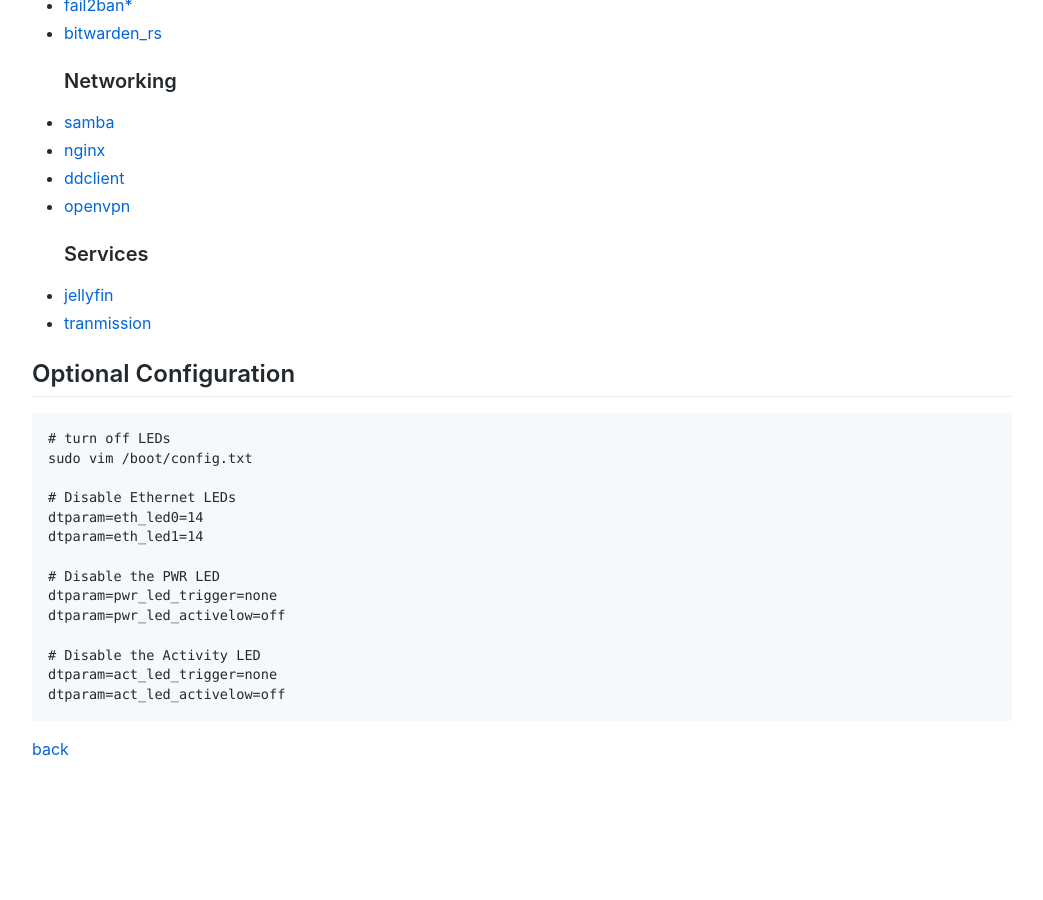
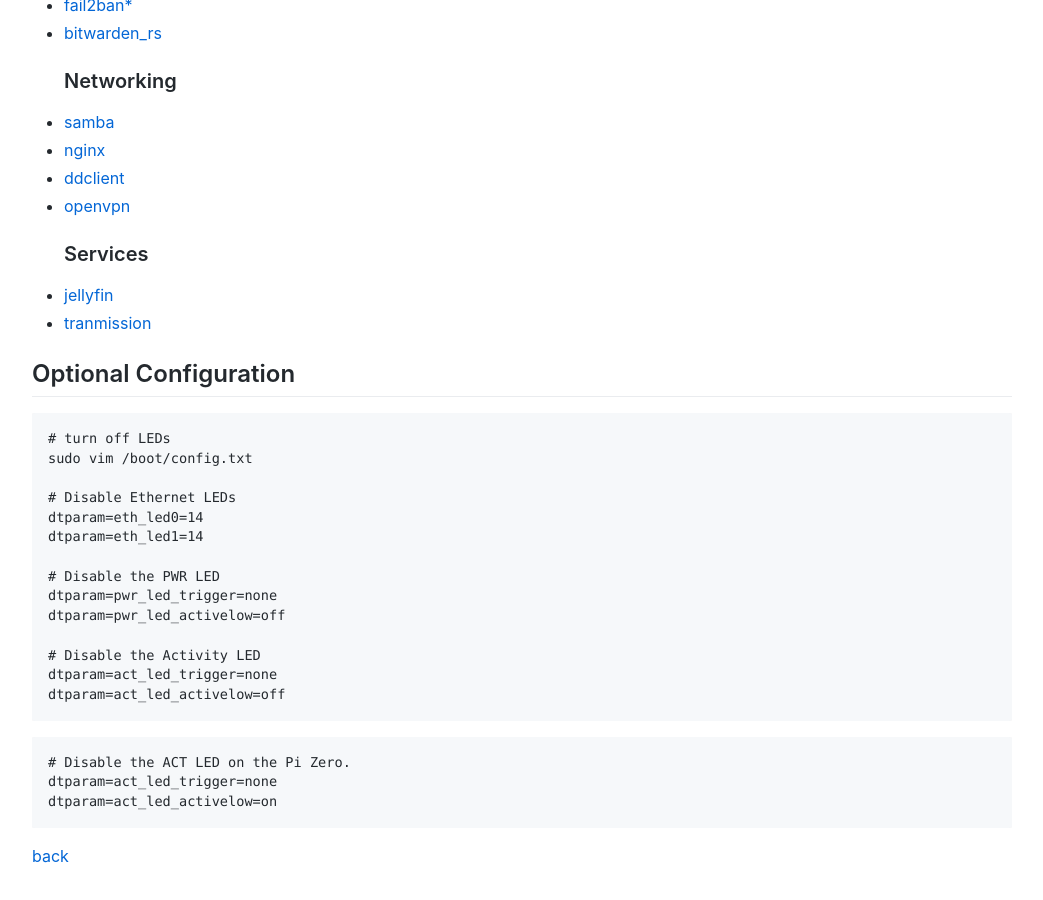
Before and after one commit to rajankpaul/docs, a Jekyll site: the page built from tutorials/raspberry_pi/index.md, in a window 1280 px wide and 900 px high, scrolled down 2453 px. Shown: the whole window, without its empty margins (118-1161 px from the left). Built offline with Jekyll 4.4.1, drawn with Linux system fonts in a browser that asks for light colours; comment, search, counter and statistics services are not loaded; before the commit the page ends 3246 px from its top, so only the background shows below that.

Commit message:
Update index.md

````diff
--- a/tutorials/raspberry_pi/index.md
+++ b/tutorials/raspberry_pi/index.md
@@ -130,4 +130,10 @@ dtparam=act_led_trigger=none
 dtparam=act_led_activelow=off
 ```
 
+```
+# Disable the ACT LED on the Pi Zero.
+dtparam=act_led_trigger=none
+dtparam=act_led_activelow=on
+```
+
 [back](../)
````
